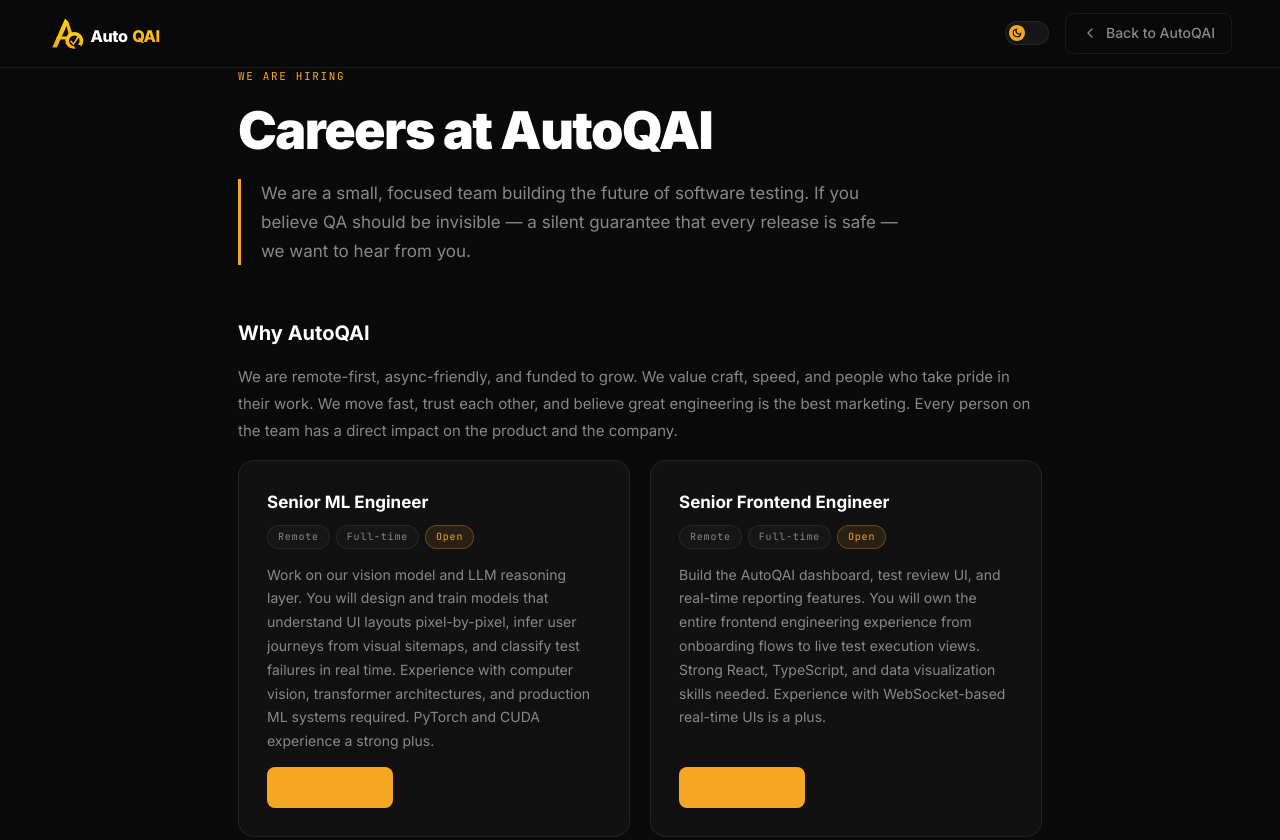
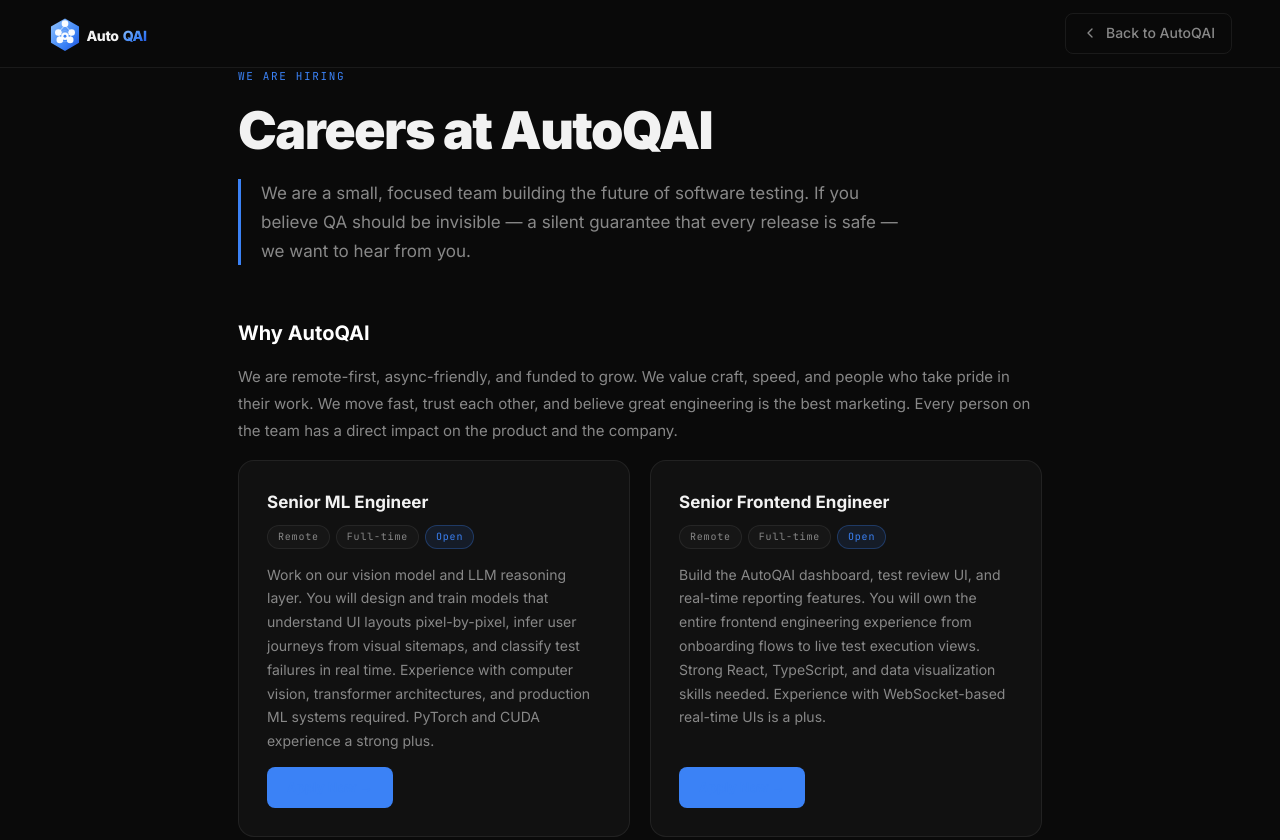
Before and after one commit to Ghenecontrol/AutoQAI, a plain HTML site: page careers.html in a window 1280 px wide. Shown: the top 840 px of the page. Drawn offline with Linux system fonts and the light colour scheme.

Commit message:
Refactor color scheme and hover effects in careers.html
Updated color variables and hover effects for various elements to enhance the UI. Changed theme toggle colors and updated footer icon colors.

```diff
--- a/careers.html
+++ b/careers.html
@@ -10,7 +10,7 @@
 
 *, *::before, *::after { box-sizing: border-box; margin: 0; padding: 0; }
 :root {
-  --amber: #F5A623; --amber-dark: #D4881A;
+  --accent: #3B82F6; --amber-dark: #2563EB;
   --bg: #0A0A0A; --bg-card: #111111; --bg-card2: #161616;
   --border: rgba(255,255,255,0.07);
   --text: #FFFFFF; --text-muted: #888; --text-dim: #555;
@@ -24,7 +24,7 @@
   --nav-bg: rgba(247,245,240,0.95);
 }
 html { scroll-behavior: smooth; }
-body { background: var(--bg); color: var(--text); font-family: 'Inter', sans-serif; line-height: 1.6; min-height: 100vh; }
+body { background: #0A0A0A; color: #F2F2F2; font-family: 'Inter', sans-serif; line-height: 1.6; min-height: 100vh; }
 /* NAV */
 nav { position: sticky; top: 0; z-index: 100; display: flex; align-items: center; justify-content: space-between; padding: 0 48px; height: 68px; background: var(--nav-bg); backdrop-filter: blur(12px); border-bottom: 1px solid var(--border); transition: background .3s; }
 .nav-logo { display: flex; align-items: center; gap: 10px; text-decoration: none; color: var(--text); font-weight: 700; font-size: 18px; }
@@ -34,41 +34,41 @@
 .nav-back svg { width: 16px; height: 16px; stroke: currentColor; fill: none; stroke-width: 2; stroke-linecap: round; stroke-linejoin: round; }
 /* THEME TOGGLE */
 .theme-toggle { width: 44px; height: 24px; background: var(--bg-card2); border: 1px solid var(--border); border-radius: 12px; cursor: pointer; position: relative; flex-shrink: 0; outline: none; transition: border-color .3s; }
-.theme-toggle:hover { border-color: rgba(245,166,35,0.5); }
-.theme-toggle-thumb { position: absolute; top: 3px; left: 3px; width: 16px; height: 16px; border-radius: 50%; background: var(--amber); transition: transform .3s cubic-bezier(0.34,1.56,0.64,1); display: flex; align-items: center; justify-content: center; }
+.theme-toggle:hover { border-color: rgba(59,130,246,0.5); }
+.theme-toggle-thumb { position: absolute; top: 3px; left: 3px; width: 16px; height: 16px; border-radius: 50%; background: var(--accent); transition: transform .3s cubic-bezier(0.34,1.56,0.64,1); display: flex; align-items: center; justify-content: center; }
 html.light .theme-toggle-thumb { transform: translateX(20px); }
 .toggle-icon-dark, .toggle-icon-light { position: absolute; transition: opacity .25s; }
 .toggle-icon-dark { opacity: 1; } .toggle-icon-light { opacity: 0; }
 html.light .toggle-icon-dark { opacity: 0; } html.light .toggle-icon-light { opacity: 1; }
 /* HERO */
 .page-hero { padding: 80px 48px 60px; max-width: 900px; margin: 0 auto; }
-.page-eyebrow { font-family: var(--mono); font-size: 11px; letter-spacing: 0.15em; color: var(--amber); text-transform: uppercase; margin-bottom: 16px; }
+.page-eyebrow { font-family: var(--mono); font-size: 11px; letter-spacing: 0.15em; color: var(--accent); text-transform: uppercase; margin-bottom: 16px; }
 /* CONTENT */
 .page-content { max-width: 900px; margin: 0 auto; padding: 0 48px 100px; }
 .page-content h1 { font-size: clamp(32px, 5vw, 52px); font-weight: 900; letter-spacing: -0.03em; margin-bottom: 20px; line-height: 1.1; }
-.page-content .lead { font-size: 17px; color: var(--text-muted); line-height: 1.7; margin-bottom: 52px; max-width: 680px; border-left: 3px solid var(--amber); padding-left: 20px; }
+.page-content .lead { font-size: 17px; color: var(--text-muted); line-height: 1.7; margin-bottom: 52px; max-width: 680px; border-left: 3px solid var(--accent); padding-left: 20px; }
 .page-content h2 { font-size: 20px; font-weight: 700; margin: 48px 0 14px; color: var(--text); }
 .page-content h2:first-of-type { margin-top: 0; }
 .page-content p { font-size: 15px; color: var(--text-muted); line-height: 1.8; margin-bottom: 16px; }
-.page-content a { color: var(--amber); text-decoration: none; }
+.page-content a { color: var(--accent); text-decoration: none; }
 .page-content a:hover { text-decoration: underline; }
 /* FOOTER */
 .page-footer { border-top: 1px solid var(--border); padding: 28px 48px; display: flex; align-items: center; justify-content: space-between; font-size: 13px; color: var(--text-dim); flex-wrap: wrap; gap: 12px; max-width: 100%; }
 .page-footer a { color: var(--text-dim); text-decoration: none; transition: color .2s; }
-.page-footer a:hover { color: var(--amber); }
+.page-footer a:hover { color: var(--accent); }
 .page-footer-links { display: flex; gap: 20px; flex-wrap: wrap; }
 /* CAREERS */
 .career-grid { display: grid; grid-template-columns: 1fr 1fr; gap: 20px; margin-top: 8px; }
 .career-card { background: var(--bg-card); border: 1px solid var(--border); border-radius: 16px; padding: 28px; display: flex; flex-direction: column; gap: 14px; transition: border-color .25s, transform .25s; }
-.career-card:hover { border-color: rgba(245,166,35,0.35); transform: translateY(-3px); }
+.career-card:hover { border-color: rgba(59,130,246,0.35); transform: translateY(-3px); }
 .career-header { display: flex; align-items: flex-start; justify-content: space-between; gap: 12px; }
 .career-role { font-size: 17px; font-weight: 700; margin-bottom: 8px; }
 .career-meta { display: flex; gap: 6px; flex-wrap: wrap; }
 .career-tag { padding: 3px 10px; border-radius: 20px; font-family: var(--mono); font-size: 10px; letter-spacing: 0.08em; background: var(--bg-card2); border: 1px solid var(--border); color: var(--text-muted); }
-.career-tag-open { background: rgba(245,166,35,0.1); border-color: rgba(245,166,35,0.3); color: var(--amber); }
+.career-tag-open { background: rgba(59,130,246,0.1); border-color: rgba(59,130,246,0.3); color: var(--accent); }
 .career-card p { font-size: 14px; color: var(--text-muted); line-height: 1.7; margin: 0; flex: 1; }
-.career-apply-btn { display: inline-flex; align-items: center; padding: 10px 20px; background: var(--amber); color: #000; border-radius: 8px; font-size: 13px; font-weight: 700; text-decoration: none; transition: background .2s; align-self: flex-start; }
-.career-apply-btn:hover { background: var(--amber-dark); text-decoration: none; }
+.career-apply-btn { display: inline-flex; align-items: center; padding: 10px 20px; background: var(--accent); color: #fff; border-radius: 8px; font-size: 13px; font-weight: 700; text-decoration: none; transition: background .2s; align-self: flex-start; }
+.career-apply-btn:hover { background: var(--accent-dark); text-decoration: none; }
 .careers-cta { margin-top: 60px; padding: 40px; background: var(--bg-card); border: 1px solid var(--border); border-radius: 20px; text-align: center; }
 .careers-cta h2 { margin: 0 0 12px; }
 .careers-cta p { max-width: 480px; margin: 0 auto; }
@@ -76,9 +76,9 @@
 .contact-grid { display: grid; grid-template-columns: 1fr 1.4fr; gap: 60px; margin-top: 8px; }
 .contact-channels { display: flex; flex-direction: column; gap: 24px; margin: 24px 0 36px; }
 .contact-channel { display: flex; flex-direction: column; gap: 4px; }
-.contact-channel-label { font-family: var(--mono); font-size: 10px; letter-spacing: 0.12em; color: var(--amber); text-transform: uppercase; }
+.contact-channel-label { font-family: var(--mono); font-size: 10px; letter-spacing: 0.12em; color: var(--accent); text-transform: uppercase; }
 .contact-channel a, .contact-channel p { font-size: 14px; color: var(--text-muted); text-decoration: none; }
-.contact-channel a:hover { color: var(--amber); }
+.contact-channel a:hover { color: var(--accent); }
 .contact-address { padding-top: 24px; border-top: 1px solid var(--border); }
 .contact-address p { font-size: 14px; color: var(--text-muted); line-height: 1.8; margin: 8px 0 0; }
 .contact-form-wrap h2 { margin-bottom: 24px; }
@@ -88,10 +88,10 @@
 .form-group label { font-size: 12px; font-weight: 600; color: var(--text-muted); letter-spacing: 0.04em; }
 .form-group input, .form-group select, .form-group textarea { padding: 12px 16px; background: var(--bg-card); border: 1px solid var(--border); border-radius: 10px; color: var(--text); font-size: 14px; font-family: inherit; outline: none; transition: border-color .2s; resize: vertical; }
 .form-group input::placeholder, .form-group textarea::placeholder { color: var(--text-dim); }
-.form-group input:focus, .form-group select:focus, .form-group textarea:focus { border-color: rgba(245,166,35,0.5); }
+.form-group input:focus, .form-group select:focus, .form-group textarea:focus { border-color: rgba(59,130,246,0.5); }
 .form-group select { appearance: none; cursor: pointer; }
-.submit-btn { padding: 14px 28px; background: var(--amber); color: #000; border: none; border-radius: 10px; font-size: 15px; font-weight: 700; cursor: pointer; transition: background .2s; }
-.submit-btn:hover { background: var(--amber-dark); }
+.submit-btn { padding: 14px 28px; background: #3B82F6; color: #fff; border: none; border-radius: 10px; font-size: 15px; font-weight: 700; cursor: pointer; transition: background .2s; display: block; width: 100%; }
+.submit-btn:hover { background: var(--accent-dark); }
 @media (max-width: 768px) {
   nav { padding: 0 20px; }
   .page-hero, .page-content { padding-left: 20px; padding-right: 20px; }
@@ -147,13 +147,12 @@
     text-decoration: none; color: #888;
     transition: all .22s;
   }
-  html.light .footer-social-link {
     background: rgba(0,0,0,0.05); border-color: rgba(0,0,0,0.09);
   }
   .footer-social-link:hover {
-    background: rgba(245,166,35,0.12);
-    border-color: rgba(245,166,35,0.4);
-    color: #F5A623;
+    background: rgba(59,130,246,0.12);
+    border-color: rgba(59,130,246,0.4);
+    color: #3B82F6;
     transform: translateY(-2px);
   }
   .footer-social-link svg {
@@ -171,31 +170,35 @@
 
 <nav>
   <a class="nav-logo" href="autoqa.html">
-    <svg class="nav-logo-svg" viewBox="0 0 200 40" fill="none" xmlns="http://www.w3.org/2000/svg">
-      <defs>
-        <linearGradient id="aqGL" x1="0.5" y1="0" x2="0.5" y2="1">
-          <stop offset="0%" stop-color="#FFD700"/>
-          <stop offset="100%" stop-color="#F5A623"/>
-        </linearGradient>
-      </defs>
-      <path d="M20 2 L5 36 L10.5 36 L24 6 Z" fill="url(#aqGL)"/>
-      <path d="M20 2 L24 6 L29.5 22 L24.5 22 Z" fill="url(#aqGL)"/>
-      <rect x="10" y="23" width="18" height="3.5" rx="1.75" fill="url(#aqGL)"/>
-      <path d="M20.5 28 C20.5 22.2 25.2 17.5 31 17.5 C36.8 17.5 41.5 22.2 41.5 28 C41.5 31.6 39.6 34.75 36.8 36.6 L39.2 40 L35 40 L33 37.2 C32.6 37.26 31.8 37.3 31 37.3 C25.2 37.3 20.5 33.8 20.5 28 Z" fill="url(#aqGL)"/>
-      <circle class="q-cutout" cx="31" cy="28" r="6.2" fill="var(--bg)"/>
-      <polygon class="q-cutout" points="30,33 38,33 40.5,40 34,40" fill="var(--bg)"/>
-      <path d="M27 28.5 L30 32 L35.5 23.5" stroke="url(#aqGL)" stroke-width="1.8" stroke-linecap="round" stroke-linejoin="round" fill="none"/>
-      <text x="50" y="29" font-family="Inter,-apple-system,Arial,sans-serif" font-weight="800" font-size="19" fill="var(--text)" letter-spacing="-0.5">Auto</text>
-      <text x="99" y="29" font-family="Inter,-apple-system,Arial,sans-serif" font-weight="800" font-size="19" fill="url(#aqGL)" letter-spacing="-0.5">QAI</text>
-    </svg>
+    <svg class="nav-logo-svg" viewBox="0 0 200 46" fill="none" xmlns="http://www.w3.org/2000/svg">
+  <defs>
+    <linearGradient id="hexGS" x1="0" y1="0" x2="1" y2="1">
+      <stop offset="0%" stop-color="#93C5FD"/>
+      <stop offset="65%" stop-color="#3B82F6"/>
+      <stop offset="100%" stop-color="#1D4ED8"/>
+    </linearGradient>
+  </defs>
+  <polygon points="23,2 42,13 42,35 23,46 4,35 4,13" fill="url(#hexGS)"/>
+  <line x1="23" y1="11" x2="14" y2="21" stroke="#fff" stroke-width="1.4" opacity="0.5"/>
+  <line x1="23" y1="11" x2="32" y2="21" stroke="#fff" stroke-width="1.4" opacity="0.5"/>
+  <line x1="14" y1="21" x2="16" y2="31" stroke="#fff" stroke-width="1.4" opacity="0.5"/>
+  <line x1="14" y1="21" x2="30" y2="31" stroke="#fff" stroke-width="1.4" opacity="0.35"/>
+  <line x1="32" y1="21" x2="16" y2="31" stroke="#fff" stroke-width="1.4" opacity="0.35"/>
+  <line x1="32" y1="21" x2="30" y2="31" stroke="#fff" stroke-width="1.4" opacity="0.5"/>
+  <line x1="16" y1="21" x2="30" y2="21" stroke="#fff" stroke-width="1" opacity="0.25"/>
+  <circle cx="23" cy="26" r="7.5" fill="none" stroke="#fff" stroke-width="1" opacity="0.3"/>
+  <circle cx="23" cy="9"  r="4.5" fill="#fff" opacity="0.97"/>
+  <circle cx="14" cy="21" r="4.5" fill="#fff" opacity="0.97"/>
+  <circle cx="32" cy="21" r="4.5" fill="#fff" opacity="0.97"/>
+  <circle cx="16" cy="31" r="4.5" fill="#fff" opacity="0.97"/>
+  <circle cx="30" cy="31" r="4.5" fill="#fff" opacity="0.97"/>
+  <circle cx="23" cy="26" r="5"   fill="#fff" opacity="0.97"/>
+  <circle cx="23" cy="26" r="2"   fill="#3B82F6"/>
+  <text x="52" y="32" font-family="Inter,-apple-system,Arial,sans-serif" font-weight="800" font-size="19" fill="#F2F2F2" letter-spacing="-0.5">Auto</text>
+  <text x="101" y="32" font-family="Inter,-apple-system,Arial,sans-serif" font-weight="800" font-size="19" fill="url(#hexGS)" letter-spacing="-0.5">QAI</text>
+</svg>
   </a>
   <div style="display:flex;align-items:center;gap:16px">
-    <button class="theme-toggle" onclick="toggleTheme()" aria-label="Toggle theme">
-      <div class="theme-toggle-thumb">
-        <svg class="toggle-icon-dark" width="10" height="10" viewBox="0 0 24 24" fill="none" stroke="#000" stroke-width="2.5" stroke-linecap="round"><path d="M21 12.79A9 9 0 1 1 11.21 3 7 7 0 0 0 21 12.79z"/></svg>
-        <svg class="toggle-icon-light" width="10" height="10" viewBox="0 0 24 24" fill="none" stroke="#000" stroke-width="2.5" stroke-linecap="round" stroke-linejoin="round"><circle cx="12" cy="12" r="5"/><line x1="12" y1="1" x2="12" y2="3"/><line x1="12" y1="21" x2="12" y2="23"/><line x1="4.22" y1="4.22" x2="5.64" y2="5.64"/><line x1="18.36" y1="18.36" x2="19.78" y2="19.78"/><line x1="1" y1="12" x2="3" y2="12"/><line x1="21" y1="12" x2="23" y2="12"/><line x1="4.22" y1="19.78" x2="5.64" y2="18.36"/><line x1="18.36" y1="5.64" x2="19.78" y2="4.22"/></svg>
-      </div>
-    </button>
     <a class="nav-back" href="autoqa.html">
       <svg viewBox="0 0 24 24"><polyline points="15 18 9 12 15 6"/></svg>
       Back to AutoQAI
@@ -301,11 +304,11 @@
   <div style="display:flex;flex-direction:column;gap:8px">
     <span>&copy; 2026 AutoQAI Inc. All rights reserved.</span>
     <span style="display:flex;align-items:center;gap:6px;color:#888;font-size:12px">
-      <svg width="12" height="12" viewBox="0 0 24 24" fill="none" stroke="#F5A623" stroke-width="2" stroke-linecap="round" stroke-linejoin="round"><path d="M21 10c0 7-9 13-9 13S3 17 3 10a9 9 0 0 1 18 0z"/><circle cx="12" cy="10" r="3"/></svg>
+      <svg width="12" height="12" viewBox="0 0 24 24" fill="none" stroke="#3B82F6" stroke-width="2" stroke-linecap="round" stroke-linejoin="round"><path d="M21 10c0 7-9 13-9 13S3 17 3 10a9 9 0 0 1 18 0z"/><circle cx="12" cy="10" r="3"/></svg>
       No 10 Augustine Agbo lane, Abakpa Nike
     </span>
     <span style="display:flex;align-items:center;gap:6px;color:#888;font-size:12px">
-      <svg width="12" height="12" viewBox="0 0 24 24" fill="none" stroke="#F5A623" stroke-width="2" stroke-linecap="round" stroke-linejoin="round"><path d="M22 16.92v3a2 2 0 0 1-2.18 2 19.79 19.79 0 0 1-8.63-3.07A19.5 19.5 0 0 1 4.69 12 19.79 19.79 0 0 1 1.6 3.38a2 2 0 0 1 2-2.18h3a2 2 0 0 1 2 1.72c.127.96.361 1.903.7 2.81a2 2 0 0 1-.45 2.11L8.09 9.91a16 16 0 0 0 6 6l1.27-1.27a2 2 0 0 1 2.11-.45c.907.339 1.85.573 2.81.7A2 2 0 0 1 22 16.92z"/></svg>
+      <svg width="12" height="12" viewBox="0 0 24 24" fill="none" stroke="#3B82F6" stroke-width="2" stroke-linecap="round" stroke-linejoin="round"><path d="M22 16.92v3a2 2 0 0 1-2.18 2 19.79 19.79 0 0 1-8.63-3.07A19.5 19.5 0 0 1 4.69 12 19.79 19.79 0 0 1 1.6 3.38a2 2 0 0 1 2-2.18h3a2 2 0 0 1 2 1.72c.127.96.361 1.903.7 2.81a2 2 0 0 1-.45 2.11L8.09 9.91a16 16 0 0 0 6 6l1.27-1.27a2 2 0 0 1 2.11-.45c.907.339 1.85.573 2.81.7A2 2 0 0 1 22 16.92z"/></svg>
       <a href="tel:+2348069363418" style="color:#888;text-decoration:none">08069363418</a>
     </span>
     <!-- Company socials -->
@@ -333,9 +336,6 @@
   </div>
 </footer>
 
-<script>
-  function toggleTheme(){const l=document.documentElement.classList.toggle('light');localStorage.setItem('autoqa-theme',l?'light':'dark');}
-  (function(){if(localStorage.getItem('autoqa-theme')==='light')document.documentElement.classList.add('light');})();
-</script>
+
 </body>
 </html>
```
